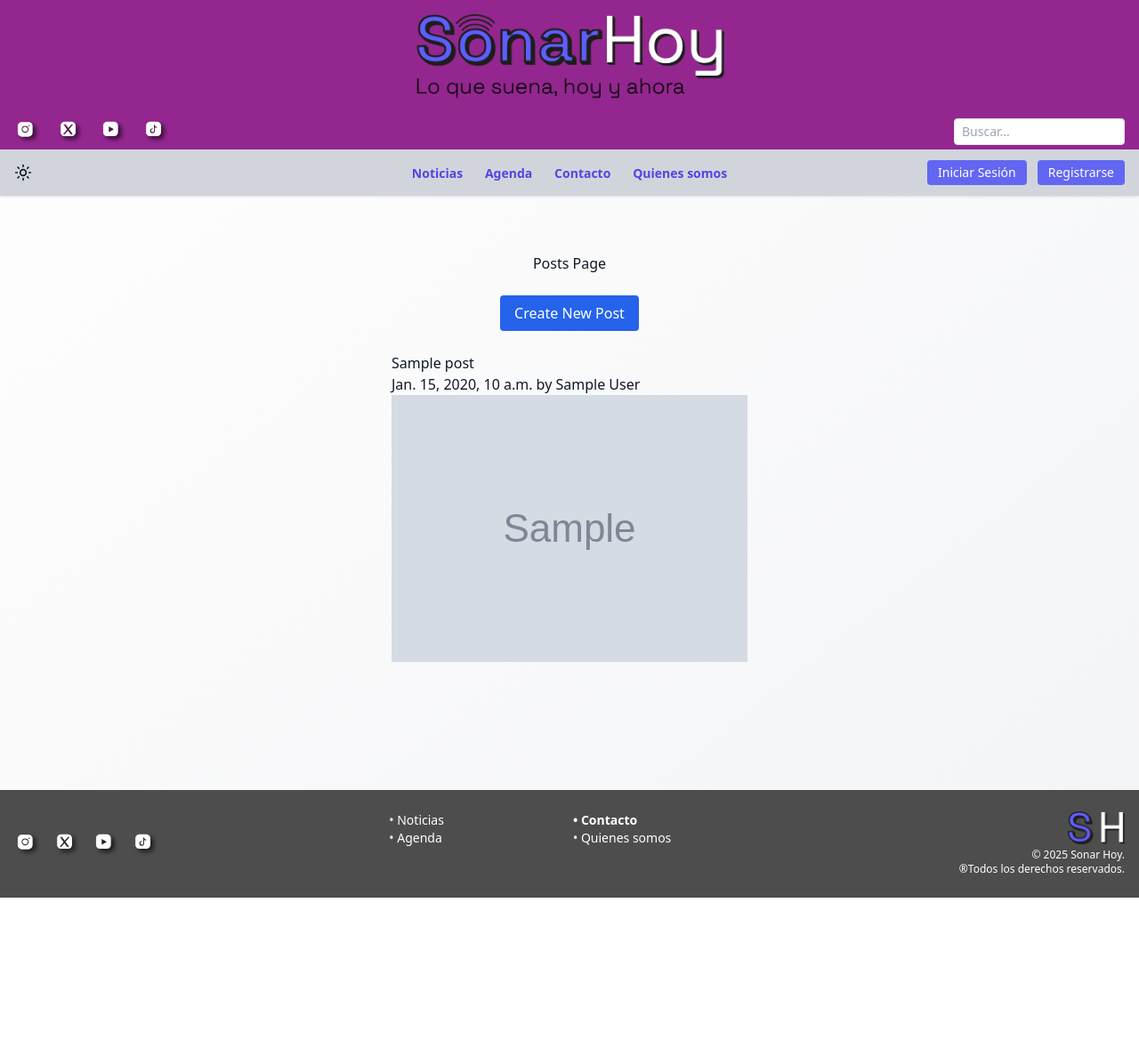
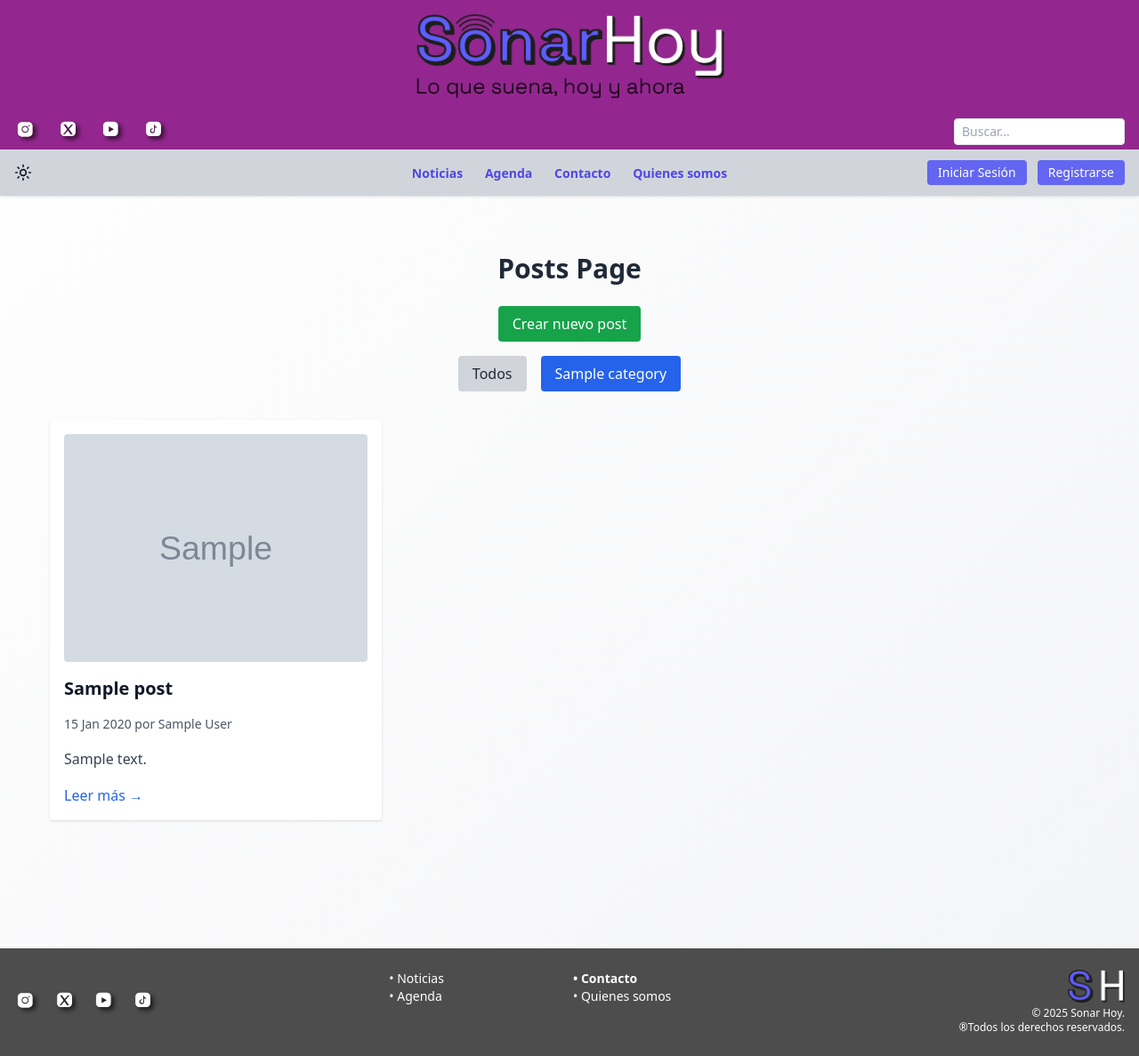
Before and after one commit to AlexiasXro/SonarHoy, a Django app: template blog/apps/post/templates/post_list.html in a window 1280 px wide. Shown: the whole page at 89% size. Before the commit the page ends 1009 px from the top, so only its background shows below. Run offline with Django 5.2, Linux system fonts and the light colour scheme; the template is opened without the code that fills it: most values are stand-ins (such as "Sample title", 1, 10 or a date in 2020); grey boxes marked "Sample" are stand-in pictures; some libraries are stand-ins or nearby versions.

Commit message:
Enhance post detail and list templates with improved styling, like functionality, and comment sections

```diff
--- a/blog/apps/post/templates/post_list.html
+++ b/blog/apps/post/templates/post_list.html
@@ -2,25 +2,52 @@
 {% load static %}
 
 {% block content %}
-<h1>Posts Page</h1>
-<br>
-<a href="{% url 'post_create' %}" class="px-4 py-2 bg-blue-600 text-white rounded">Create New Post</a>
-<ul>
-{% for post in posts %}
-    <li>
-        <br>
-        <a href="{% url 'post_detail' post.slug %}">{{ post.title }}</a>
-        <br>
-        {{ post.created_at }} by {{ post.author }}
 
+<h1 class="text-3xl font-semibold text-gray-800 dark:text-gray-100 mb-6">
+  Posts Page
+</h1>
+<div class="flex justify-end mb-4">
+  <a href="{% url 'post_create' %}" class="px-4 py-2 bg-green-600 text-white rounded hover:bg-green-700">
+    Crear nuevo post
+  </a>
+</div>
+<div class="flex flex-wrap gap-4 mb-8">
+  <a href="{% url 'post_list' %}" class="px-4 py-2 rounded bg-gray-300 text-gray-800 hover:bg-gray-400 {% if not selected_category %}font-bold{% endif %}">
+    Todos
+  </a>
+  {% for category in categories %}
+    <a href="{% url 'post_list_by_category' category.name %}" class="px-4 py-2 rounded bg-blue-600 text-white hover:bg-blue-700 {% if selected_category == category.name %}font-bold underline{% endif %}">
+      {{ category.name }}
+    </a>
+  {% endfor %}
+</div>
+
+{% if posts %}
+  <div class="grid grid-cols-1 md:grid-cols-2 lg:grid-cols-3 gap-6">
+    {% for post in posts %}
+      <div class="bg-white dark:bg-gray-900 rounded shadow p-4 flex flex-col gap-4">
         {% if post.image %}
-            <img src="{{ post.image.url }}" alt="Imagen del post">
+          <img src="{{ post.image.url }}" alt="Imagen del post" class="w-full max-h-64 object-cover rounded">
         {% else %}
-            <img src="{% static 'post_images/post_default.jpg' %}" alt="Imagen por defecto">
+          <img src="{% static 'post_images/post_default.jpg' %}" alt="Imagen por defecto" class="w-full max-h-64 object-cover rounded">
         {% endif %}
-    </li>
-{% empty %}
-    <li>No posts available.</li>
-{% endfor %}
-</ul>
+
+        <h2 class="text-xl font-bold text-gray-900 dark:text-white">{{ post.title }}</h2>
+        <p class="text-sm text-gray-600 dark:text-gray-300">{{ post.created_at|date:"d M Y" }} por {{ post.author }}</p>
+        <p class="text-base text-gray-700 dark:text-gray-300 leading-relaxed">
+          {{ post.content|truncatewords:30 }}
+        </p>
+        <a href="{% url 'post_detail' post.slug %}" class="text-blue-600 hover:underline mt-auto">
+          Leer más →
+        </a>
+      </div>
+    {% endfor %}
+  </div>
+{% else %}
+  <div class="text-center text-gray-600 dark:text-gray-300 py-12">
+    <h2 class="text-xl font-semibold mb-2">📭 No hay posts en la categoría{% if selected_category %} "{{ selected_category }}"{% endif %}</h2>
+    <p class="text-base">Pronto habrá contenido aquí. ¡Volvé más tarde o explorá otra categoría!</p>
+  </div>
+{% endif %}
+
 {% endblock %}
--- a/blog/templates/layout.html
+++ b/blog/templates/layout.html
@@ -103,7 +103,7 @@
 
 
   <!-- contenido dinamico  -->
-  <main class="flex flex-col items-center justify-center px-4 py-16 min-h-[70vh] max-w-md mx-auto">
+  <main class="flex flex-col items-center justify-center px-4 py-16 min-h-[70vh] max-w-7xl mx-auto">
 
     {% block content %}
 
```
Also changed, not shown: blog/apps/post/templates/post_detail.html (+66 -8 lines).
